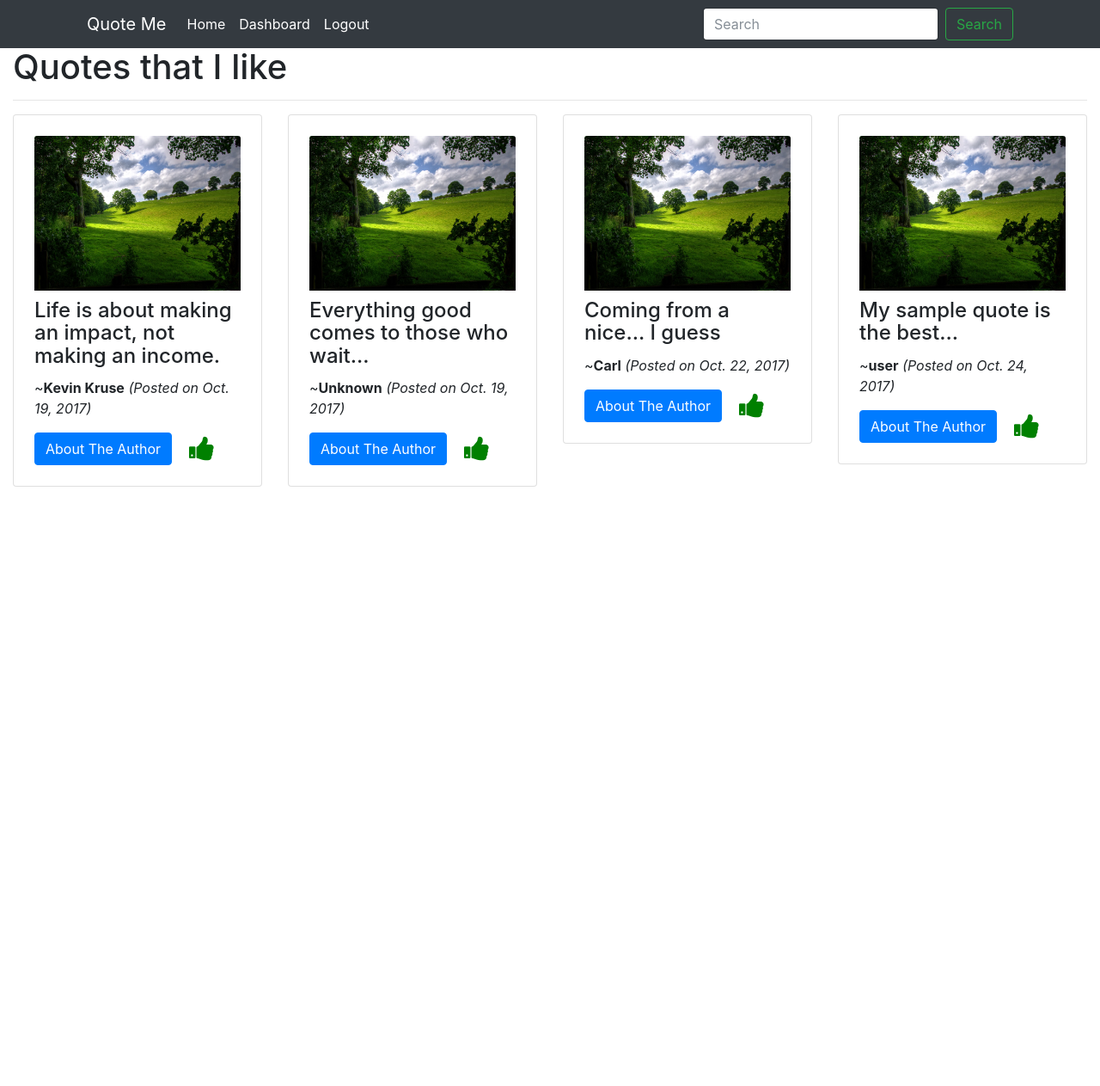
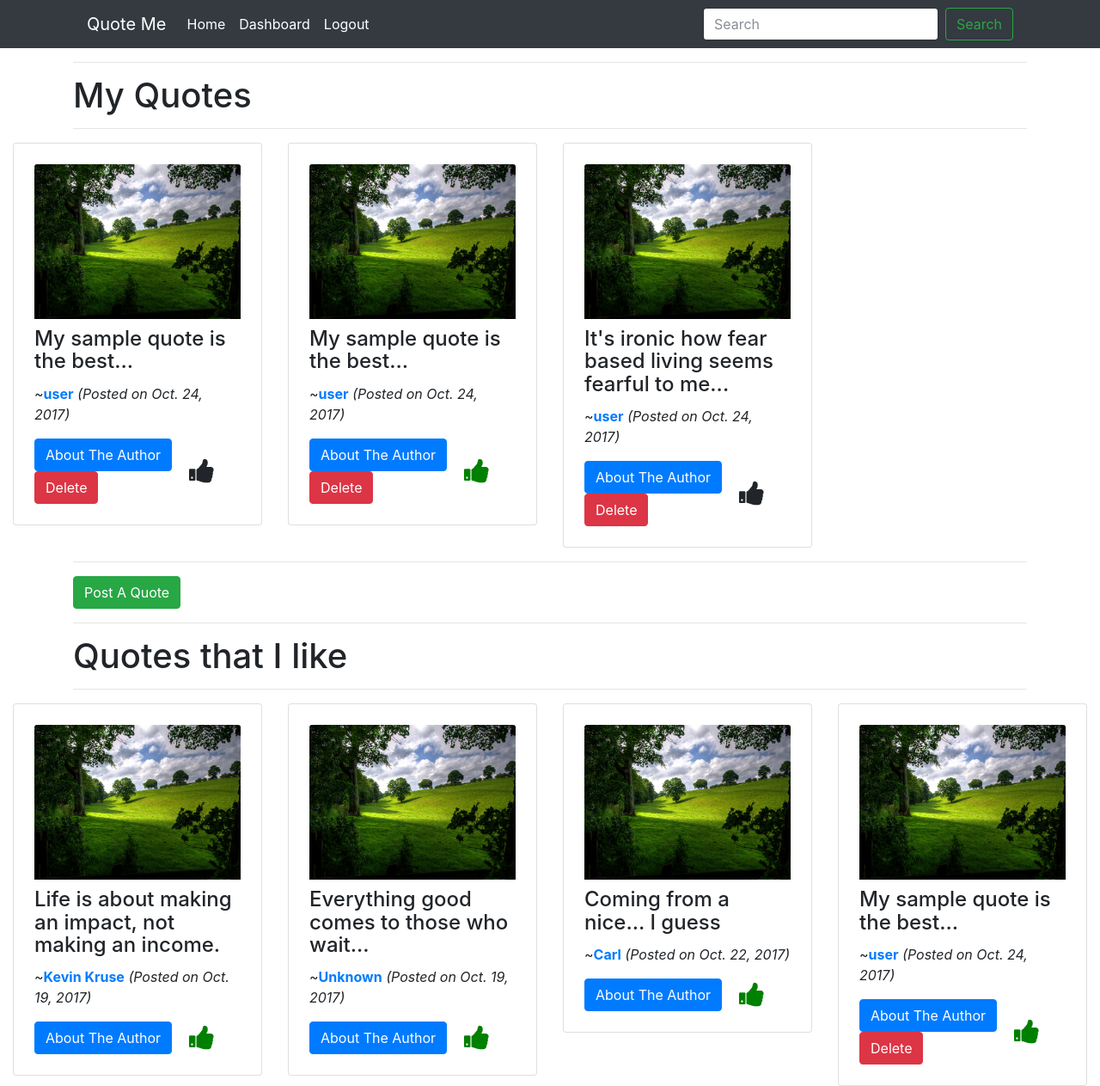
Before and after one commit to TheDumbfounds/QuoteMe, a Django app: page /dashboard/user in a window 1280 px wide. Shown: the whole page at 86% size. Before the commit the page ends 566 px from the top, so only its background shows below. Run offline with Django 3.2, Linux system fonts and the light colour scheme; a user stored in the database is signed in; data comes from the database, SQL or seed files in the repository; both versions use the stored data as it was after the commit; some libraries are stand-ins or nearby versions.

Commit message:
Delete button added and display your quotes in dashboard

```diff
--- a/quotes/templates/quotes/dashboard.html
+++ b/quotes/templates/quotes/dashboard.html
@@ -4,8 +4,27 @@
 
 <div class="container-fluid">
 
-  <h1>Quotes that I like</h1>
-  <hr />
+  <div class="container">
+    <hr />
+    <h1>My Quotes</h1>
+    <hr />
+  </div>
+
+  <div class="row">
+    {% for quote in my_quotes %}
+      <div class="col-xl-3 col-lg-4 col-md-4 col-sm-6 col-xs-12">
+        {% include 'quotes/includes/quote.html' %}
+      </div>
+    {% endfor %}
+  </div>
+
+  <div class="container">
+    <hr />
+    <a href="/dashboard/{{ user.username }}/add" style="color: white;" class="btn btn-success">Post A Quote</a>
+    <hr />
+    <h1>Quotes that I like</h1>
+    <hr />
+  </div>
 
   <div class="row">
     {% for quote in liked_quotes %}
--- a/quotes/templates/quotes/includes/quote.html
+++ b/quotes/templates/quotes/includes/quote.html
@@ -4,11 +4,14 @@
   <img class="card-img-top" src="{% static 'images/landscape.jpg' %}" width="320px" height="180px" alt="Card image cap">
   <div class="card-block">
     <h4 class="card-title" style="margin-top: 10px;">{{ quote.text }}</h4>
-    <p class="card-text">~<strong class="quote-author">{{ quote.author }}</strong> <em>(Posted on {{ quote.date }})</em></p>
+    <p class="card-text">~<strong class="quote-author"><a href="/dashboard/{{ quote.author }}">{{ quote.author }}</a></strong> <em>(Posted on {{ quote.date }})</em></p>
 
     <div class="row">
       <div class="col-lg-8 col-md-12">
         <button onclick='getAuthorDetails(this)' class="btn btn-primary">About The Author</button>
+        {% if request.user.username == quote.author %}
+          <button onclick='deleteQuote(this)' class="btn btn-danger">Delete</button>
+        {% endif %}
       </div>
       <div class="col-lg-4 col-md-4">
         {% if quote.id in liked_quote_ids %}
--- a/quotes/views.py
+++ b/quotes/views.py
@@ -25,12 +25,14 @@ def dashboard(request, username):
 
     #user = User.objects.get(username=username)
     user = username_to_user(username)
+    my_quotes = Quote.objects.all().filter(author=user.username)
     liked_quotes = Like.objects.all().filter(user=user)
 
     liked_quote_ids = [x.quote_id for x in liked_quotes]
     liked_quotes = [x for x in Quote.objects.all() if x.id in liked_quote_ids]
 
-    data = {'liked_quotes': liked_quotes, 'liked_quote_ids': liked_quote_ids}
+    data = {'liked_quotes': liked_quotes, 'liked_quote_ids': liked_quote_ids,
+            'my_quotes': my_quotes}
 
     return render(request, 'quotes/dashboard.html', data)
 
@@ -61,7 +63,10 @@ def dashboard_add_quote(request, username):
     text = request.POST.get('quote')
 
     if text:
-        new_quote = Quote.objects.create(text=text, author=username, date=datetime.now())
-        new_quote.save()
+        # TODO: return visual feedback if quote already exists
+        if not Quote.objects.filter(text=text):
+            new_quote = Quote.objects.create(text=text, author=username, date=datetime.now())
+            new_quote.save()
+
 
     return render(request, 'quotes/dashboard-add.html')
```
Also changed, not shown: quotes/templates/quotes/index.html (+11 -0 lines), db.sqlite3.
